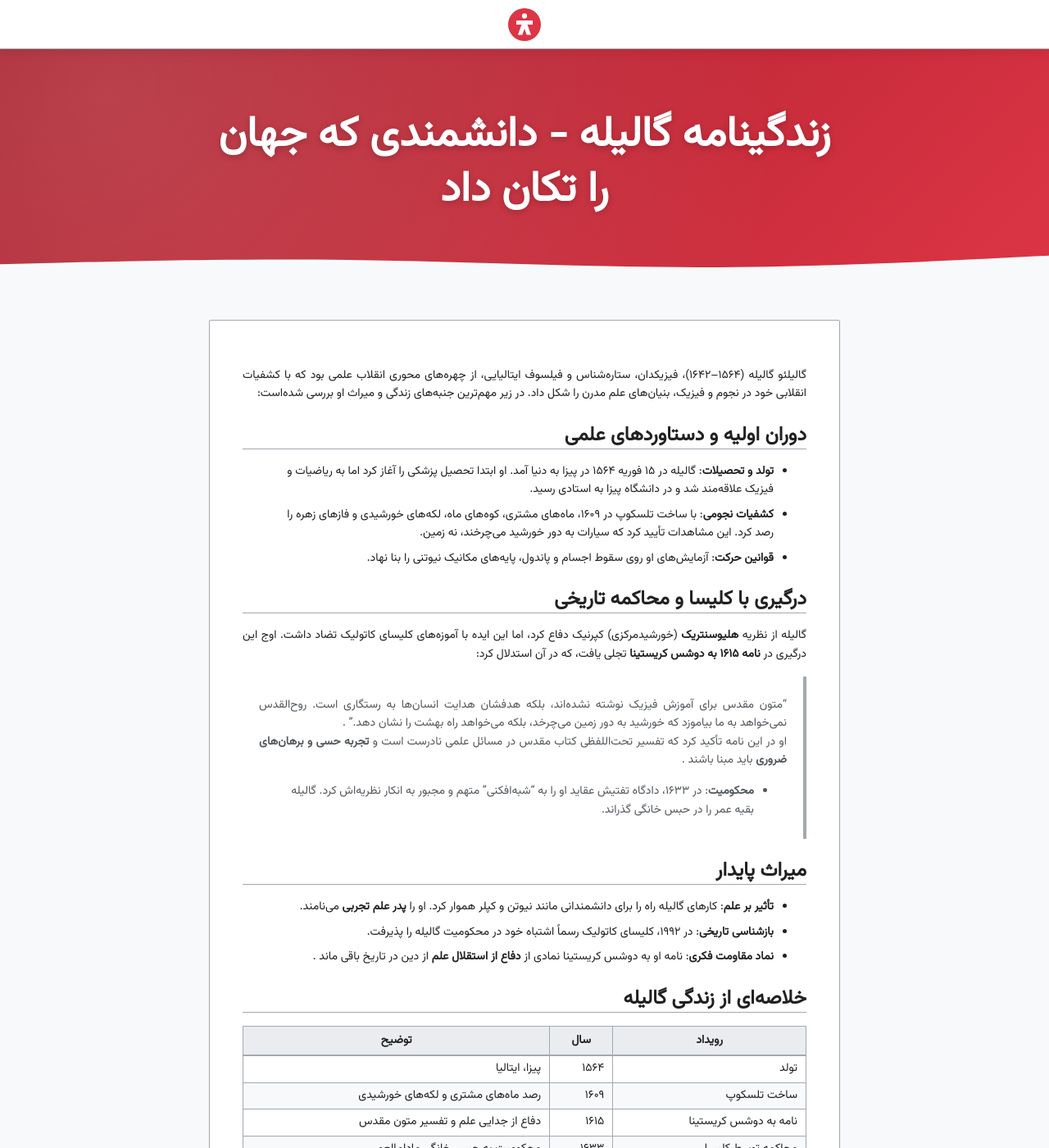
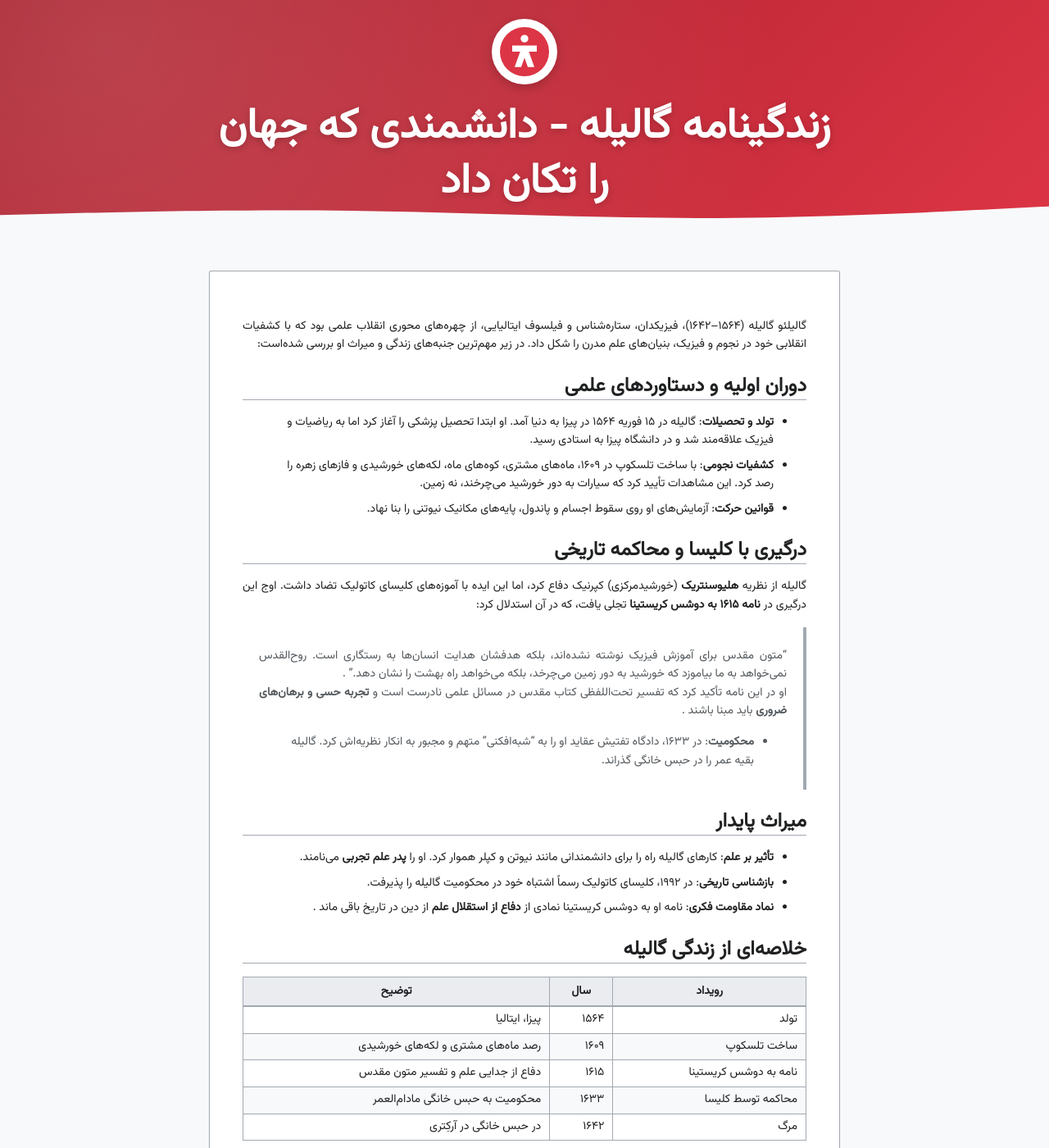
Before and after one commit to darkblog/darkblog.github.io, a Jekyll site: the page built from _posts/2025-7-5-68.md, in a window 1280 px wide and 1400 px high. Shown: the whole window at 82% size. Built offline with Jekyll 4.4.1, drawn with Linux system fonts in a browser that asks for light colours.

Commit message:
Update post.html

```diff
--- a/_layouts/post.html
+++ b/_layouts/post.html
@@ -53,37 +53,6 @@
             font-size: 0.875rem;
         }
 
-        nav.site-logo {
-            background-color: #ffffff;
-            padding: 15px 0;
-            box-shadow: 0 2px 15px rgba(0, 0, 0, 0.1);
-            border-bottom: 1px solid var(--border-color);
-            position: fixed;
-            top: 0;
-            left: 0;
-            right: 0;
-            width: 100%;
-            z-index: 10000;
-            height: 60px;
-            display: flex;
-            justify-content: center;
-            align-items: center;
-        }
-
-        .logo-icon {
-            display: flex;
-            align-items: center;
-            justify-content: center;
-            width: 40px;
-            height: 40px;
-        }
-
-        .logo-icon img {
-            width: 100%;
-            height: auto;
-            object-fit: contain;
-        }
-
         .modern-header {
             background: linear-gradient(135deg, var(--primary-dark), var(--primary-color));
             color: white;
@@ -95,7 +64,6 @@
             align-items: center;
             justify-content: center;
             text-align: center;
-            margin-top: 60px;
         }
 
         .modern-header::before {
@@ -125,6 +93,24 @@
             z-index: 10;
             max-width: 800px;
             padding: 0 20px;
+        }
+
+        .header-logo {
+            width: 80px;
+            height: 80px;
+            margin: 0 auto 20px;
+            background-color: white;
+            border-radius: 50%;
+            display: flex;
+            align-items: center;
+            justify-content: center;
+            box-shadow: 0 4px 12px rgba(0, 0, 0, 0.2);
+        }
+
+        .header-logo img {
+            width: 60px;
+            height: 60px;
+            object-fit: contain;
         }
 
         .post-title {
@@ -451,15 +437,20 @@
         }
 
         @media (max-width: 768px) {
-            nav.site-logo {
-                height: 50px;
-                padding: 10px 0;
-            }
-
             .modern-header {
                 height: 220px;
                 margin-bottom: 40px;
-                margin-top: 50px;
+            }
+
+            .header-logo {
+                width: 70px;
+                height: 70px;
+                margin-bottom: 15px;
+            }
+
+            .header-logo img {
+                width: 50px;
+                height: 50px;
             }
 
             .post-title {
@@ -469,11 +460,6 @@
             .post-container {
                 padding: 30px;
                 margin-bottom: 50px;
-            }
-
-            .logo-icon {
-                width: 35px;
-                height: 35px;
             }
 
             .post-content table {
@@ -488,15 +474,20 @@
         }
 
         @media (max-width: 576px) {
-            nav.site-logo {
-                height: 45px;
-                padding: 8px 0;
-            }
-
             .modern-header {
                 height: 200px;
                 margin-bottom: 35px;
-                margin-top: 45px;
+            }
+
+            .header-logo {
+                width: 60px;
+                height: 60px;
+                margin-bottom: 12px;
+            }
+
+            .header-logo img {
+                width: 45px;
+                height: 45px;
             }
 
             .post-container {
@@ -506,11 +497,6 @@
 
             .post-title {
                 font-size: 2rem;
-            }
-
-            .logo-icon {
-                width: 32px;
-                height: 32px;
             }
 
             .post-content table {
@@ -531,14 +517,11 @@
 </head>
 
 <body>
-    <nav class="site-logo">
-        <a href="https://indexes.ir/" class="logo-icon">
-            <img src="/biography.svg" alt="بیوگرافی مشاهیر">
-        </a>
-    </nav>
-
     <header class="modern-header">
         <div class="header-content">
+            <div class="header-logo">
+                <img src="https://indexes.ir/biography.svg" alt="زندگینامه مشاهیر" />
+            </div>
             <h1 class="post-title" id="post-title">{{ page.title }}</h1>
         </div>
     </header>
```
